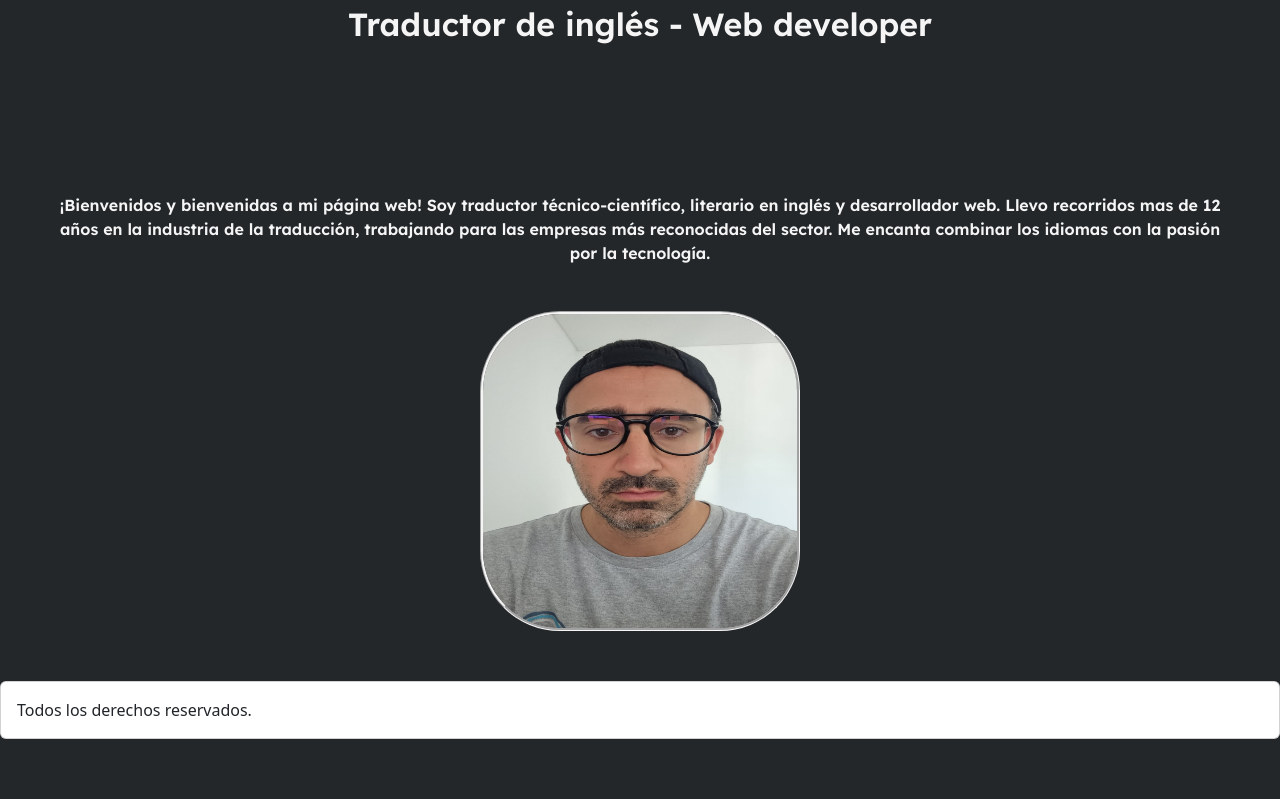
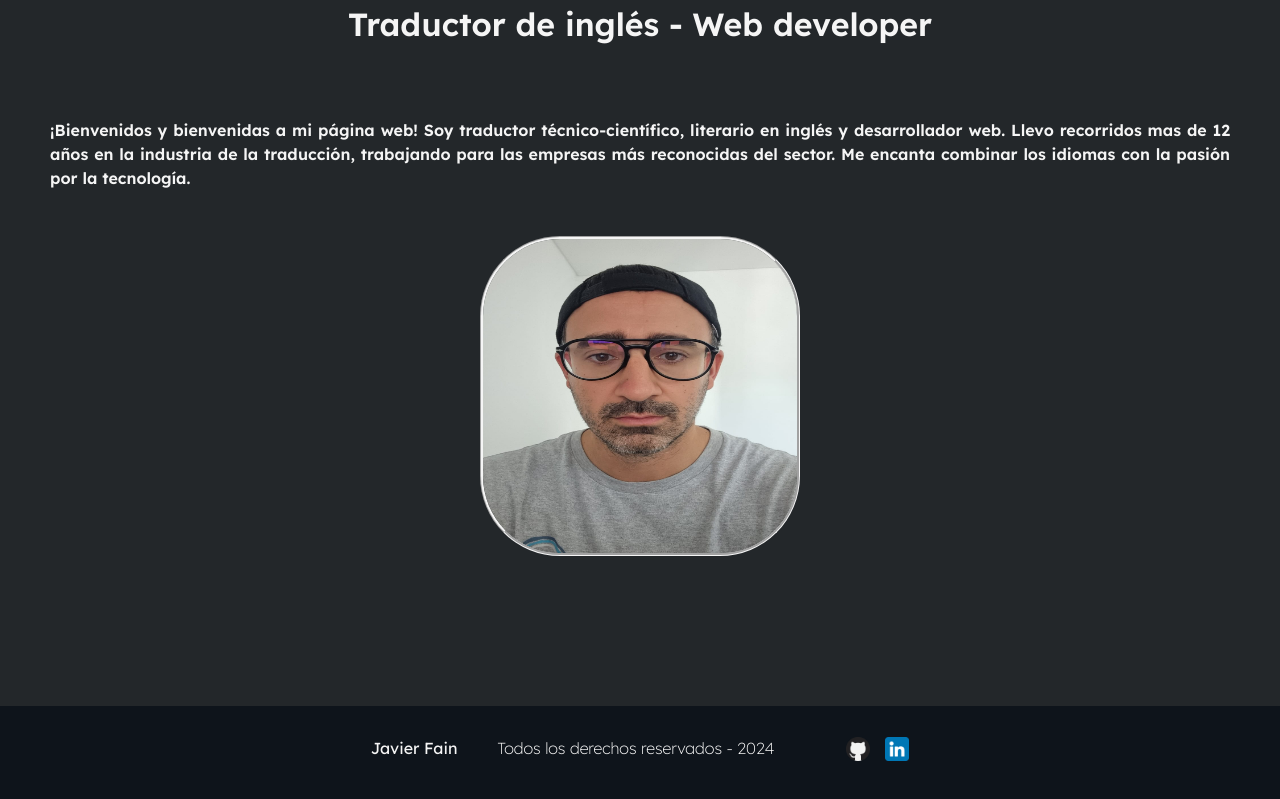
Before and after one commit to tambero14/coderhouse, a website: page index.html in a window 1280 px wide. Shown: the part 425-1224 px from the top of the page. Before the commit the page ends 1164 px from the top, so only its background shows below. Drawn offline with nearby package versions, Linux system fonts and the light colour scheme.

Commit message:
Terminando el index para chelu

```diff
--- a/index.html
+++ b/index.html
@@ -58,11 +58,22 @@
     </main>
 
     <footer>
-        <div class="card">
-            <div class="card-body">
-              Todos los derechos reservados.
-            </div>
-          </div>
+        <p class="nombre">Javier Fain</p>
+        <p class="legal">Todos los derechos reservados - 2024</p>
+        <nav>
+            <ul>
+                <li>
+                    <a href="https://github.com/tambero14">
+                        <img src="img/github.png" alt="">
+                    </a>
+                </li>
+                <li>
+                    <a href="https://www.linkedin.com/in/javierfain/">
+                        <img src="img/linkedin.png" alt="">
+                    </a>
+                </li>
+            </ul>
+        </nav>
     </footer>
 </body>
 </html>
--- a/scss/styles.scss
+++ b/scss/styles.scss
@@ -80,7 +80,7 @@ main {
         font-size: 200%;
         color: whitesmoke;
         text-align: center;
-        margin-bottom: 150px;
+        margin-bottom: 75px;
     }
 
     div.texto p {
@@ -89,7 +89,7 @@ main {
         font-style:normal;
         font-size: 100%;
         color: whitesmoke;
-        text-align: center;
+        text-align: justify;
     }
 
     .img {
@@ -101,6 +101,46 @@ main {
             border-style:groove;
             border-radius: 25%;
             border-color: whitesmoke;
+            margin-bottom: 100px;
         }
     }
 }
+
+    // Estilos de footer
+    footer {
+        background-color: #0E141B;
+        display: flex;
+        height: 100px;
+        gap: 40px;
+        align-items: center;
+        justify-content: center;
+        p.legal {
+            font-family: "Lexend Deca", sans-serif;
+            font-weight: 200;
+            font-style: normal;
+            font-size: 100%;
+            color: whitesmoke;
+        }
+        p.nombre {
+            font-family: "Lexend Deca", sans-serif;
+            font-weight: 400;
+            font-style: normal;
+            font-size: 100%;
+            color: whitesmoke;
+        }
+        nav {
+            ul {
+                list-style: none;
+                display: flex;
+                gap: 15px;
+                    li {
+                        a {
+                            img {
+                                height: 1.5em;
+                                width: 1.5em;
+                            }
+                        }
+                    }
+                }
+            }
+    }
```
Also changed, not shown: css/main.css, img/github.png (added), img/linkedin.png (added), 1 other file.
